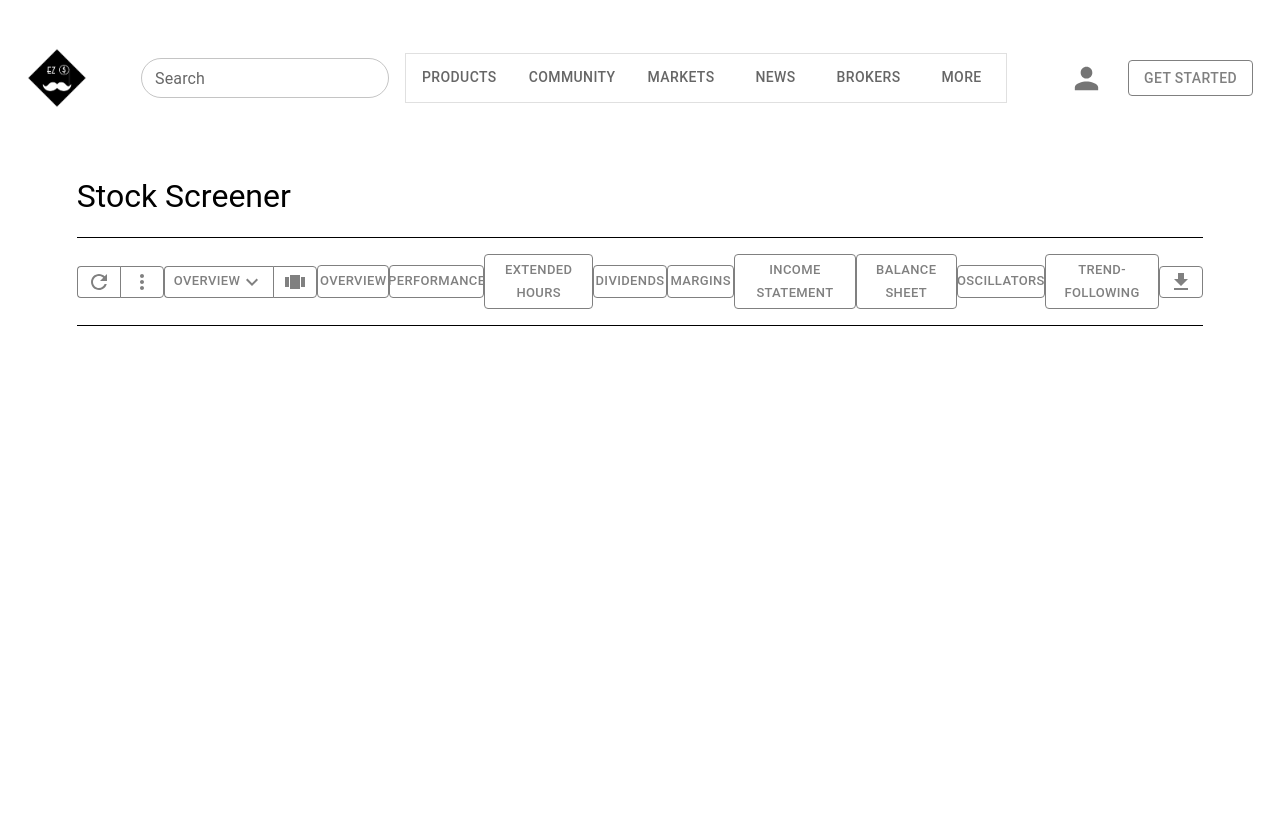
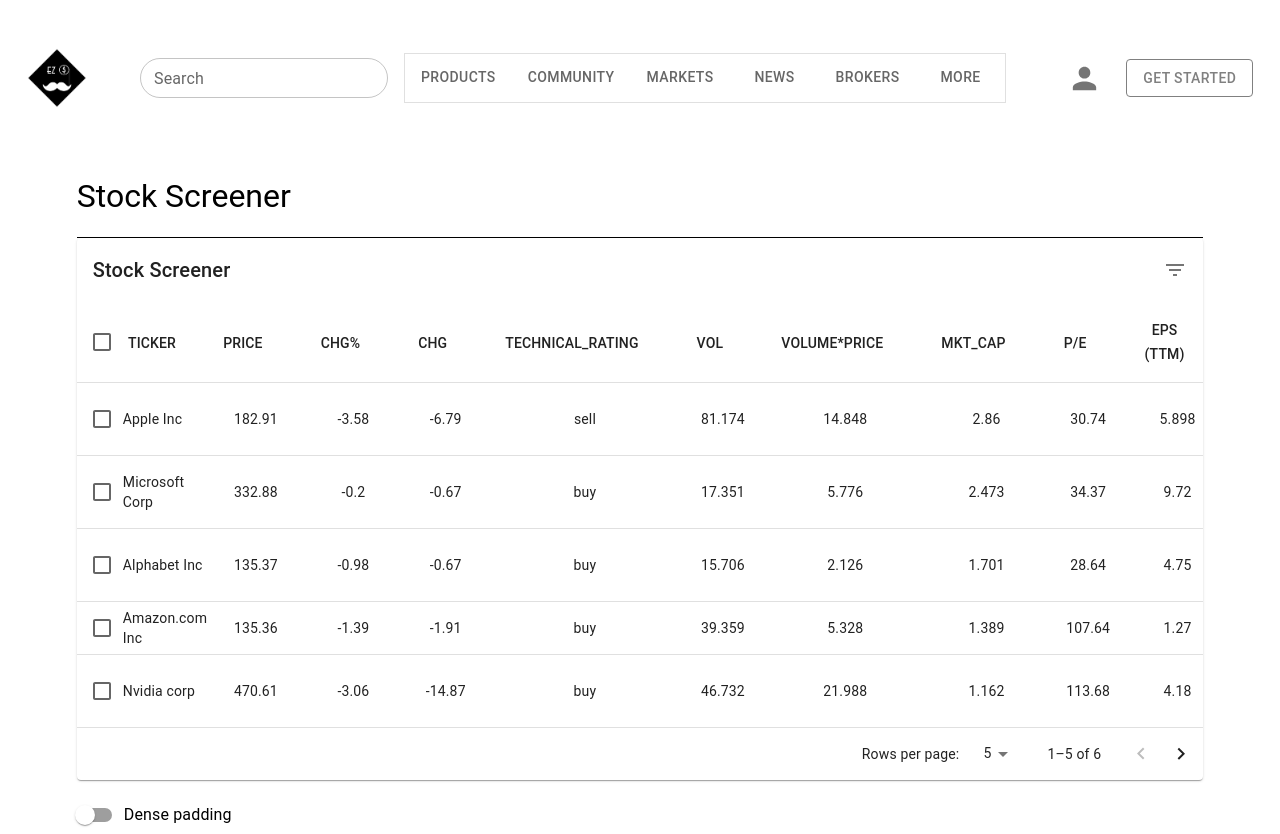
Before and after one commit to CSDS-395-Fall-23-Group-14/csds395-f23-14, a React (Create React App) app: page / in a window 1280 px wide. Before the commit the page ends 800 px from the top, so only its background shows below. Built offline with nearby package versions, Linux system fonts and the light colour scheme.

Commit message:
StockScreener table prototype

```diff
--- a/src/components/navbar/navbar.js
+++ b/src/components/navbar/navbar.js
@@ -48,7 +48,7 @@
                         <PersonIcon fontSize="large"/>
                     </IconButton>
                 </div>
-                <Button variant="outlined" sx={{borderColor: 'gray', color: "gray", '&:hover': {borderColor: "gray"}}}>Get Started</Button>
+                <Button sx={{borderColor: "gray", color: "gray", '&:hover': {backgroundColor: "white", color: "gray"}, boxShadow: "none", border: "1px solid",backgroundColor: "white"}} variant="contained">Get Started</Button>
             </div>
         </div>
     );
--- a/src/components/stock-screener/stock-screener.js
+++ b/src/components/stock-screener/stock-screener.js
@@ -1,42 +1,442 @@
-
+import * as React from 'react';
 import "./stock-screener.css";
 import Box from '@mui/material/Box';
-import ButtonGroup from '@mui/material/ButtonGroup';
-import RefreshIcon from '@mui/icons-material/Refresh';
-import Button from '@mui/material/Button';
-import MoreVertIcon from '@mui/icons-material/MoreVert';
-import ExpandMoreIcon from '@mui/icons-material/ExpandMore';
-import ViewCarouselIcon from '@mui/icons-material/ViewCarousel';
-import DownloadIcon from '@mui/icons-material/Download';
+import PropTypes from 'prop-types';
+import { alpha } from '@mui/material/styles';
+import Table from '@mui/material/Table';
+import TableBody from '@mui/material/TableBody';
+import TableCell from '@mui/material/TableCell';
+import TableContainer from '@mui/material/TableContainer';
+import TableHead from '@mui/material/TableHead';
+import TablePagination from '@mui/material/TablePagination';
+import TableRow from '@mui/material/TableRow';
+import TableSortLabel from '@mui/material/TableSortLabel';
+import Toolbar from '@mui/material/Toolbar';
+import Typography from '@mui/material/Typography';
+import Paper from '@mui/material/Paper';
+import Checkbox from '@mui/material/Checkbox';
+import IconButton from '@mui/material/IconButton';
+import Tooltip from '@mui/material/Tooltip';
+import FormControlLabel from '@mui/material/FormControlLabel';
+import Switch from '@mui/material/Switch';
+import DeleteIcon from '@mui/icons-material/Delete';
+import FilterListIcon from '@mui/icons-material/FilterList';
+import { visuallyHidden } from '@mui/utils';
+
+function createData(name, price, chg_percent, chg, tech_rating, vol, vol_price, mkt_cap, pe, eps, employees, sector) {
+    return {
+        name,
+        price,
+        chg_percent,
+        chg,
+        tech_rating,
+        vol,
+        vol_price,
+        mkt_cap,
+        pe,
+        eps,
+        employees,
+        sector
+    };
+}
+
+const rows = [
+createData('Apple Inc', 182.91, -3.58, -6.79, 'sell', 81.174, 14.848, 2.86, 30.74, 5.898, 164, 'Electronic Technology'),
+createData('Microsoft Corp', 332.88, -0.2, -0.67, 'buy', 17.351, 5.776, 2.473, 34.37,9.72, 221, 'Technology Services'),
+createData('Alphabet Inc', 135.37, -0.98, -0.67, 'buy', 15.706, 2.126, 1.701, 28.64, 4.75, 190.234, 'Technology Services'),
+createData('Amazon.com Inc', 135.36, -1.39, -1.91, 'buy', 39.359, 5.328, 1.389, 107.64, 1.27, 1.541, 'Retail Trade'),
+createData('Nvidia corp', 470.61, -3.06, -14.87, 'buy', 46.732, 21.988, 1.162, 113.68, 4.18, 26.98, 'Electronic Tech'),
+createData('Tesla', 251.92, -1.78,-4.57, 'buy', 116.543, 29.36, 799.593,71.47, 3.87, 127.855, 'Consumer Durables'),
+];
+
+function descendingComparator(a, b, orderBy) {
+if (b[orderBy] < a[orderBy]) {
+    return -1;
+}
+if (b[orderBy] > a[orderBy]) {
+    return 1;
+}
+return 0;
+}
+
+function getComparator(order, orderBy) {
+return order === 'desc'
+    ? (a, b) => descendingComparator(a, b, orderBy)
+    : (a, b) => -descendingComparator(a, b, orderBy);
+}
+
+function stableSort(array, comparator) {
+const stabilizedThis = array.map((el, index) => [el, index]);
+stabilizedThis.sort((a, b) => {
+    const order = comparator(a[0], b[0]);
+    if (order !== 0) {
+    return order;
+    }
+    return a[1] - b[1];
+});
+return stabilizedThis.map((el) => el[0]);
+}
+
+const headCells = [
+{
+    id: 'name',
+    numeric: false,
+    disablePadding: true,
+    label: 'TICKER',
+},
+{
+    id: 'price',
+    numeric: true,
+    disablePadding: false,
+    label: 'PRICE',
+},
+{
+    id: 'chg_percent',
+    numeric: true,
+    disablePadding: false,
+    label: 'CHG%',
+},
+{
+    id: 'chg',
+    numeric: true,
+    disablePadding: false,
+    label: 'CHG',
+},
+{
+    id: 'tech_rating',
+    numeric: false,
+    disablePadding: false,
+    label: 'TECHNICAL_RATING',
+},
+{
+    id: 'vol',
+    numeric: true,
+    disablePadding: false,
+    label: 'VOL',
+    },
+    {
+    id: 'vol_price',
+    numeric: true,
+    disablePadding: false,
+    label: 'VOLUME*PRICE',
+    },
+    {
+    id: 'mkt_cap',
+    numeric: true,
+    disablePadding: false,
+    label: 'MKT_CAP',
+    },
+    {
+    id: 'pe',
+    numeric: true,
+    disablePadding: false,
+    label: 'P/E',
+    },
+    {
+    id: 'eps',
+    numeric: true,
+    disablePadding: false,
+    label: 'EPS (TTM)',
+    },
+    {
+    id: 'employees',
+    numeric: true,
+    disablePadding: false,
+    label: 'EMPLOYEES',
+    },
+    {
+    id: 'sector',
+    numeric: false,
+    disablePadding: false,
+    label: 'SECTOR',
+    },
+];
+
+function EnhancedTableHead(props) {
+const { onSelectAllClick, order, orderBy, numSelected, rowCount, onRequestSort } =
+    props;
+const createSortHandler = (property) => (event) => {
+    onRequestSort(event, property);
+};
+
+return (
+    <TableHead>
+        <TableRow>
+            <TableCell padding='checkbox'>
+                <Checkbox
+                    color="primary"
+                    indeterminate={numSelected > 0 && numSelected < rowCount}
+                    checked={rowCount > 0 && numSelected === rowCount}
+                    onChange={onSelectAllClick}
+                    inputProps={{
+                    'aria-label': 'select all',
+                    }}
+                />
+            </TableCell>
+            {headCells.map((headCell) => (
+                <TableCell
+                    key={headCell.id}
+                    align={headCell.numeric ? 'center' : 'center'}
+                    padding={headCell.disablePadding ? 'none' : 'normal'}
+                    sortDirection={orderBy === headCell.id ? order : false}
+                >
+                    <TableSortLabel
+                        active={orderBy === headCell.id}
+                        direction={orderBy === headCell.id ? order : 'asc'}
+                        onClick={createSortHandler(headCell.id)}
+                    >
+                        {headCell.label}
+                        {orderBy === headCell.id ? (
+                            <Box component="span" sx={visuallyHidden}>
+                                {order === 'desc' ? 'sorted descending' : 'sorted ascending'}
+                            </Box>
+                        ) : null}
+                    </TableSortLabel>
+                </TableCell>
+            ))}
+        </TableRow>
+    </TableHead>
+);
+}
+
+EnhancedTableHead.propTypes = {
+numSelected: PropTypes.number.isRequired,
+onRequestSort: PropTypes.func.isRequired,
+onSelectAllClick: PropTypes.func.isRequired,
+order: PropTypes.oneOf(['asc', 'desc']).isRequired,
+orderBy: PropTypes.string.isRequired,
+rowCount: PropTypes.number.isRequired,
+};
+
+function EnhancedTableToolbar(props) {
+const { numSelected } = props;
+
+    return (
+        <Toolbar
+        sx={{
+            pl: { sm: 2 },
+            pr: { xs: 1, sm: 1 },
+            ...(numSelected > 0 && {
+            bgcolor: (theme) =>
+                alpha(theme.palette.primary.main, theme.palette.action.activatedOpacity),
+            }),
+        }}
+        >
+        {numSelected > 0 ? (
+            <Typography
+            sx={{ flex: '1 1 100%' }}
+            color="inherit"
+            variant="subtitle1"
+            component="div"
+            >
+            {numSelected} selected
+            </Typography>
+        ) : (
+            <Typography
+            sx={{ flex: '1 1 100%' }}
+            variant="h6"
+            id="tableTitle"
+            component="div"
+            >
+            Stock Screener
+            </Typography>
+        )}
+
+        {numSelected > 0 ? (
+            <Tooltip title="Delete">
+            <IconButton>
+                <DeleteIcon />
+            </IconButton>
+            </Tooltip>
+        ) : (
+            <Tooltip title="Filter list">
+            <IconButton>
+                <FilterListIcon />
+            </IconButton>
+            </Tooltip>
+        )}
+        </Toolbar>
+    );
+}
+
+EnhancedTableToolbar.propTypes = {
+    numSelected: PropTypes.number.isRequired,
+};
+
+function EnhancedTable() {
+    const [order, setOrder] = React.useState('asc');
+    const [orderBy, setOrderBy] = React.useState('calories');
+    const [selected, setSelected] = React.useState([]);
+    const [page, setPage] = React.useState(0);
+    const [dense, setDense] = React.useState(false);
+    const [rowsPerPage, setRowsPerPage] = React.useState(5);
+
+    const handleRequestSort = (event, property) => {
+      const isAsc = orderBy === property && order === 'asc';
+      setOrder(isAsc ? 'desc' : 'asc');
+      setOrderBy(property);
+    };
+
+    const handleSelectAllClick = (event) => {
+      if (event.target.checked) {
+        const newSelected = rows.map((n) => n.name);
+        setSelected(newSelected);
+        return;
+      }
+      setSelected([]);
+    };
+
+    const handleClick = (event, name) => {
+      const selectedIndex = selected.indexOf(name);
+      let newSelected = [];
+
+      if (selectedIndex === -1) {
+        newSelected = newSelected.concat(selected, name);
+      } else if (selectedIndex === 0) {
+        newSelected = newSelected.concat(selected.slice(1));
+      } else if (selectedIndex === selected.length - 1) {
+        newSelected = newSelected.concat(selected.slice(0, -1));
+      } else if (selectedIndex > 0) {
+        newSelected = newSelected.concat(
+          selected.slice(0, selectedIndex),
+          selected.slice(selectedIndex + 1),
+        );
+      }
+
+      setSelected(newSelected);
+    };
+
+    const handleChangePage = (event, newPage) => {
+      setPage(newPage);
+    };
+
+    const handleChangeRowsPerPage = (event) => {
+      setRowsPerPage(parseInt(event.target.value, 10));
+      setPage(0);
+    };
+
+    const handleChangeDense = (event) => {
+      setDense(event.target.checked);
+    };
+
+    const isSelected = (name) => selected.indexOf(name) !== -1;
+
+    // Avoid a layout jump when reaching the last page with empty rows.
+    const emptyRows =
+      page > 0 ? Math.max(0, (1 + page) * rowsPerPage - rows.length) : 0;
+
+    const visibleRows = React.useMemo(
+      () =>
+        stableSort(rows, getComparator(order, orderBy)).slice(
+          page * rowsPerPage,
+          page * rowsPerPage + rowsPerPage,
+        ),
+      [order, orderBy, page, rowsPerPage],
+    );
+
+    return (
+      <Box sx={{ width: '100%' }}>
+        <Paper sx={{ width: '100%', mb: 2 }}>
+          <EnhancedTableToolbar numSelected={selected.length} />
+          <TableContainer>
+            <Table
+              sx={{ minWidth: 750 }}
+              aria-labelledby="tableTitle"
+              size={dense ? 'small' : 'medium'}
+            >
+              <EnhancedTableHead
+                numSelected={selected.length}
+                order={order}
+                orderBy={orderBy}
+                onSelectAllClick={handleSelectAllClick}
+                onRequestSort={handleRequestSort}
+                rowCount={rows.length}
+              />
+              <TableBody>
+                {visibleRows.map((row, index) => {
+                  const isItemSelected = isSelected(row.name);
+                  const labelId = `enhanced-table-checkbox-${index}`;
+
+                  return (
+                    <TableRow
+                      hover
+                      onClick={(event) => handleClick(event, row.name)}
+                      role="checkbox"
+                      aria-checked={isItemSelected}
+                      tabIndex={-1}
+                      key={row.name}
+                      selected={isItemSelected}
+                      sx={{ cursor: 'pointer' }}
+                    >
+                      <TableCell padding="checkbox">
+                        <Checkbox
+                          color="primary"
+                          checked={isItemSelected}
+                          inputProps={{
+                            'aria-labelledby': labelId,
+                          }}
+                        />
+                      </TableCell>
+                      <TableCell
+                        component="th"
+                        id={labelId}
+                        scope="row"
+                        padding="none"
+                      >
+                        {row.name}
+                      </TableCell>
+                      <TableCell align="center">{row.price}</TableCell>
+                      <TableCell align="center">{row.chg_percent}</TableCell>
+                      <TableCell align="center">{row.chg}</TableCell>
+                      <TableCell align="center">{row.tech_rating}</TableCell>
+                      <TableCell align="center">{row.vol}</TableCell>
+                      <TableCell align="center">{row.vol_price}</TableCell>
+                      <TableCell align="center">{row.mkt_cap}</TableCell>
+                      <TableCell align="center">{row.pe}</TableCell>
+                      <TableCell align="center">{row.eps}</TableCell>
+                      <TableCell align="center">{row.employees}</TableCell>
+                      <TableCell align="center">{row.sector}</TableCell>
+                    </TableRow>
+                  );
+                })}
+                {emptyRows > 0 && (
+                  <TableRow
+                    style={{
+                      height: (dense ? 33 : 53) * emptyRows,
+                    }}
+                  >
+                    <TableCell colSpan={6} />
+                  </TableRow>
+                )}
+              </TableBody>
+            </Table>
+          </TableContainer>
+          <TablePagination
+            rowsPerPageOptions={[5, 10, 25]}
+            component="div"
+            count={rows.length}
+            rowsPerPage={rowsPerPage}
+            page={page}
+            onPageChange={handleChangePage}
+            onRowsPerPageChange={handleChangeRowsPerPage}
+          />
+        </Paper>
+        <FormControlLabel
+          control={<Switch checked={dense} onChange={handleChangeDense} />}
+          label="Dense padding"
+        />
+      </Box>
+    );
+  }
 
 export default function Stock_screener() {
     return (
         <div className="screener-wrapper">
             <h1 className="screener-h1">Stock Screener</h1>
             <Box sx={{borderBottom: 1, width: "100%"}}/>
-            <div className="screener-buttons">
-                <ButtonGroup size="small" variant="outlined">
-                    <Button sx={{borderColor: 'gray', color: "gray", '&:hover': {borderColor: "gray"}}}><RefreshIcon/></Button>
-                    <Button size="small" sx={{borderColor: 'gray', color: "gray", '&:hover': {borderColor: "gray"}}}><MoreVertIcon/></Button>
-                </ButtonGroup>
-                <ButtonGroup size="small" variant="outlined" >
-                    <Button sx={{borderColor: 'gray', color: "gray", '&:hover': {borderColor: "gray"}}}>Overview <ExpandMoreIcon/></Button>
-                    <Button size="small" sx={{borderColor: 'gray', color: "gray", '&:hover': {borderColor: "gray"}}}><ViewCarouselIcon/></Button>
-                </ButtonGroup>
-                <Button size="small" sx={{borderColor: "gray", color: "gray", '&:hover': {backgroundColor: "white", color: "gray"}, boxShadow: "none", border: "1px solid",backgroundColor: "white"}} variant="contained">Overview</Button>
-                <Button size="small" sx={{borderColor: "gray", color: "gray", '&:hover': {backgroundColor: "white", color: "gray"}, boxShadow: "none", border: "1px solid",backgroundColor: "white"}} variant="contained">Performance</Button>
-                <Button size="small" sx={{borderColor: "gray", color: "gray", '&:hover': {backgroundColor: "white", color: "gray"}, boxShadow: "none", border: "1px solid",backgroundColor: "white"}} variant="contained">Extended Hours</Button>
-                <Button size="small" sx={{borderColor: "gray", color: "gray", '&:hover': {backgroundColor: "white", color: "gray"}, boxShadow: "none", border: "1px solid",backgroundColor: "white"}} variant="contained">Dividends</Button>
-                <Button size="small" sx={{borderColor: "gray", color: "gray", '&:hover': {backgroundColor: "white", color: "gray"}, boxShadow: "none", border: "1px solid",backgroundColor: "white"}} variant="contained">Margins</Button>
-                <Button size="small" sx={{borderColor: "gray", color: "gray", '&:hover': {backgroundColor: "white", color: "gray"}, boxShadow: "none", border: "1px solid",backgroundColor: "white"}} variant="contained">Income Statement</Button>
-                <Button size="small" sx={{borderColor: "gray", color: "gray", '&:hover': {backgroundColor: "white", color: "gray"}, boxShadow: "none", border: "1px solid",backgroundColor: "white"}} variant="contained">Balance Sheet</Button>
-                <Button size="small" sx={{borderColor: "gray", color: "gray", '&:hover': {backgroundColor: "white", color: "gray"}, boxShadow: "none", border: "1px solid",backgroundColor: "white"}} variant="contained">Oscillators</Button>
-                <Button size="small" sx={{borderColor: "gray", color: "gray", '&:hover': {backgroundColor: "white", color: "gray"}, boxShadow: "none", border: "1px solid",backgroundColor: "white"}} variant="contained">Trend-Following</Button>
-                <ButtonGroup size="small" variant="outlined">
-                    <Button sx={{borderColor: 'gray', color: "gray", '&:hover': {borderColor: "gray"}}}><DownloadIcon/></Button>
-                </ButtonGroup>
+            <div className="stock-list">
+                <EnhancedTable/>
             </div>
-            <Box sx={{borderBottom: 1, width: "100%", margin: "1rem 0"}}/>
         </div>
     );
 }
```
